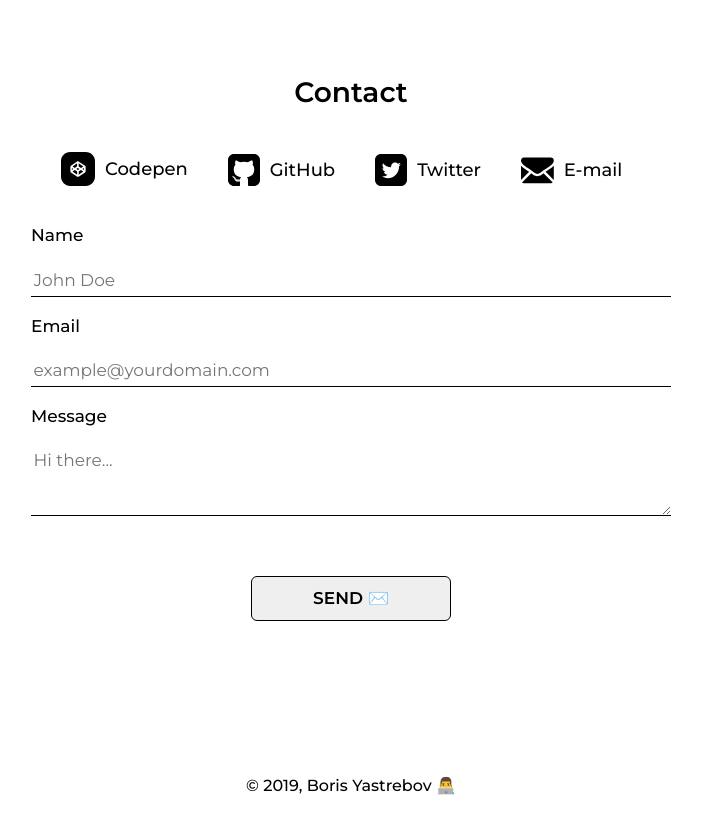
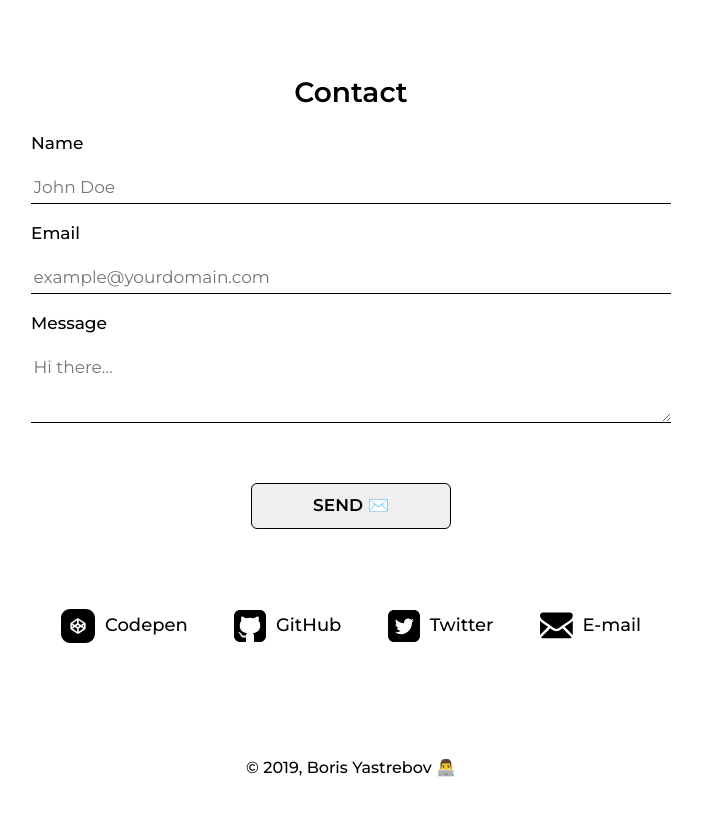
Before and after one commit to yastrebovb/bboris.com, a Gatsby site: page / in a window 1280 px wide. Shown: the part 2680-3512 px from the top of the page, without its empty margins (289-990 px from the left). Built offline with nearby package versions, Linux system fonts and the light colour scheme; Gatsby itself is replaced by a stand-in of ours.

Commit message:
layout contact section update

```diff
--- a/src/pages/index.js
+++ b/src/pages/index.js
@@ -88,6 +88,7 @@ class IndexPage extends React.Component {
         </Section>
         <Section id="contact">
           <Heading size="medium">Contact</Heading>
+          <Form />
           <List>
             <ListItem>
               <Codepen />
@@ -117,7 +118,6 @@ class IndexPage extends React.Component {
               </StyledLink>
             </ListItem>
           </List>
-          <Form />
         </Section>
       </Layout>
     )
--- a/src/styles/pages/index.js
+++ b/src/styles/pages/index.js
@@ -54,6 +54,9 @@ export const StyledLink = styled.a`
 `
 
 export const List = styled.ul`
+  display: flex;
+  flex-flow: row wrap;
+  justify-content: space-between;
   max-width: 62rem;
   margin: 0 auto;
   padding-left: 0;
@@ -68,6 +71,10 @@ export const ListItem = styled.li`
   svg {
     margin-right: 1rem;
   }
+
+  ${media.phone`
+    margin: .5rem;
+  `}
 `
 
 export const Email = styled.a`
```
